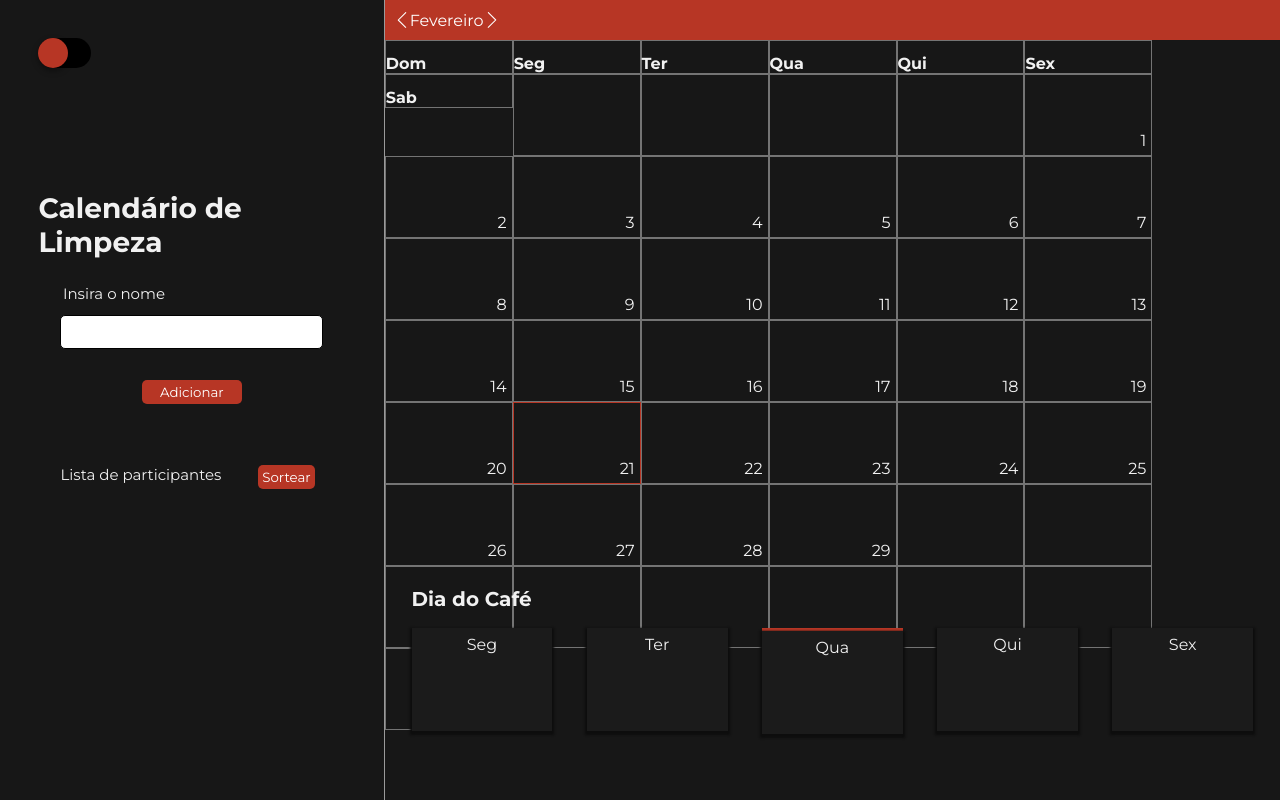
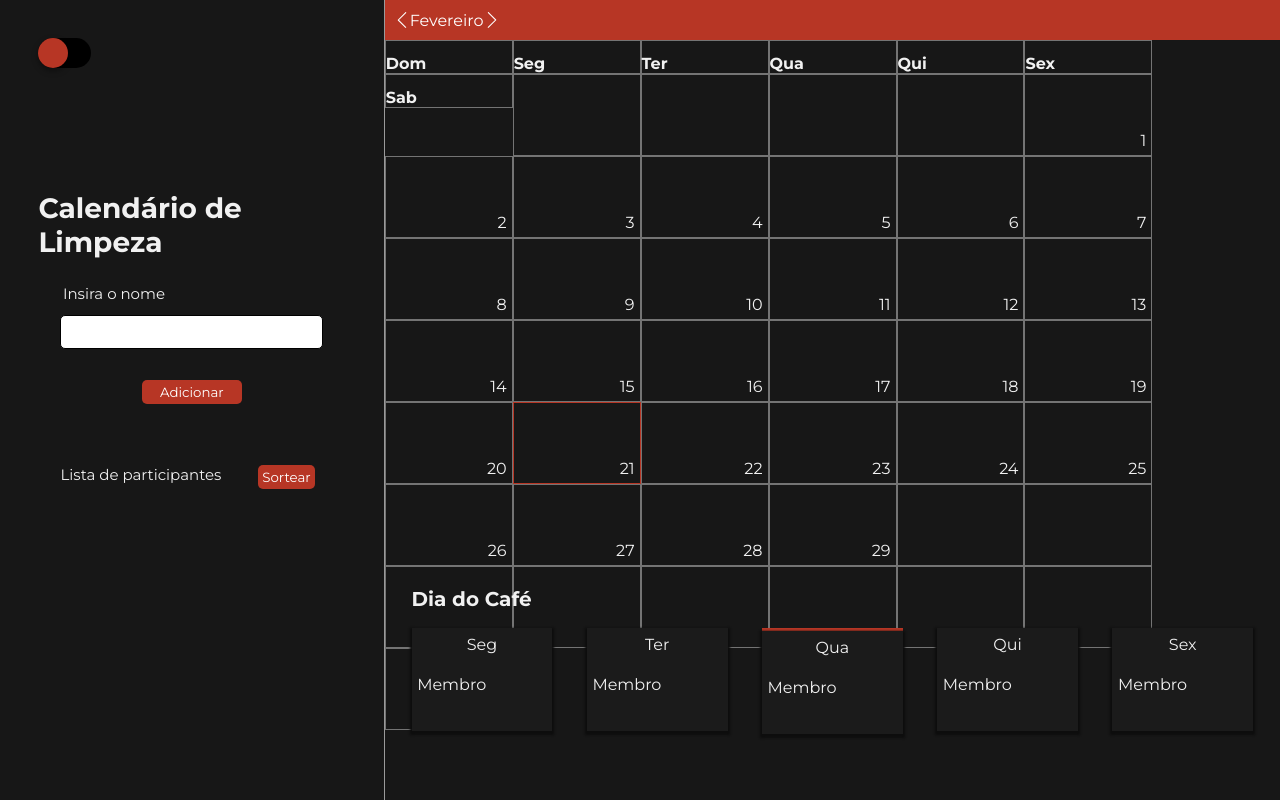
Before and after one commit to joaovlara/calendar, a React (Create React App) app: page / in a window 1280 px wide. Built offline with nearby package versions, Linux system fonts and the light colour scheme.

Commit message:
add week members

```diff
--- a/src/components/CoffeeDay.jsx
+++ b/src/components/CoffeeDay.jsx
@@ -1,5 +1,5 @@
 import React, { useState, useEffect } from 'react';
-import { CoffeeWeek, DayCoffee, TextCoffee, CoffeeContainer, CoffeeDiv } from "./styles";
+import { CoffeeWeek, DayCoffee, TextCoffee, CoffeeContainer, CoffeeDiv, EditableText, CardCoffee } from "./styles";
 
 export function CoffeeDay() {
   const today = new Date();
@@ -10,6 +10,15 @@ export function CoffeeDay() {
   useEffect(() => {
     setDayOfWeek(date.getDay());
   }, [date]);
+
+  const CardEdit = () => {
+    const [text, setText] = useState('Membro');
+
+
+    const handleTextChange = (event) => {
+      setText(event.target.innerText);
+
+    };
 
     return (
       <CoffeeContainer>
@@ -22,15 +31,26 @@ export function CoffeeDay() {
                 key={d}
                 isToday={d === dayOfWeek}
               >
+                <CardCoffee>
                   <DayCoffee>
                     {day}
                   </DayCoffee>
+                  <EditableText
+                    contentEditable
+                    onClick={handleTextChange}
+                  >
+                    {text}
+                  </EditableText>
+                </CardCoffee>
               </CoffeeDiv>
             );
           })}
         </CoffeeWeek>
-    </CoffeeContainer>
+      </CoffeeContainer >
     );
   };
 
+  return <CardEdit />;
+}
+
 export default CoffeeDay;
--- a/src/components/styles.jsx
+++ b/src/components/styles.jsx
@@ -10,9 +10,9 @@ import { ReactComponent as DeleteListaBlack } from '../img/icones/DeleteListaBla
 export const darkTheme = {
     black: "#171717",
     withe: "#f1f1f1",
-    card:"#1B1B1B",
-    shadow:"#0d0d0d",
-    lines:"#747474",
+    card: "#1B1B1B",
+    shadow: "#0d0d0d",
+    lines: "#747474",
 };
 export const lightTheme = {
     body: "#F1F1F1",
@@ -214,15 +214,30 @@ export const CoffeeDiv = styled.div`
         border-top: solid 3px #B73625;
         `}
 `;
-export const DayCoffee = styled.span`
+
+export const CardCoffee = styled.span`
     display: flex;
+    flex-direction: column;
     font-family: 'Montserrat';
     padding-top: 5%;
-    justify-content: center;
     border: lightblue 1px;
     box-shadow: 0px 2px 2px 2px ${(props) => props.theme.shadow};;
     width: 11vw;
     height: 12vh;
     background-color: ${(props) => props.theme.card};
+`;
+
+export const DayCoffee = styled.span`
+    display: flex;
+    justify-content: center;
+    font-family: 'Montserrat';
     color: ${(props) => props.theme.withe};
 `;
+
+export const EditableText = styled.p`
+    display:flex;
+    padding-top: 15%;
+    padding-left: 4%;
+    font-family: 'Montserrat';
+    color: ${(props) => props.theme.withe};
+`;
```
Lines whose indentation alone changed are shown as unchanged.
